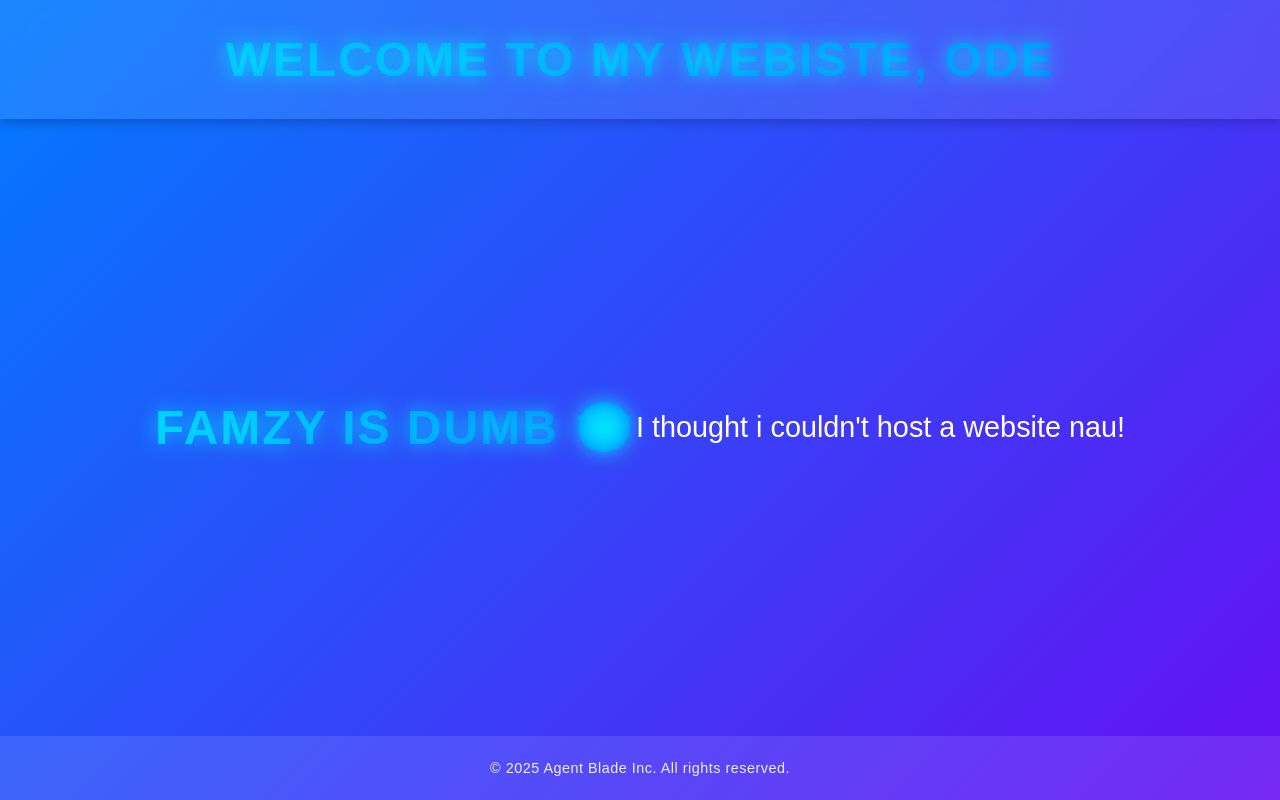
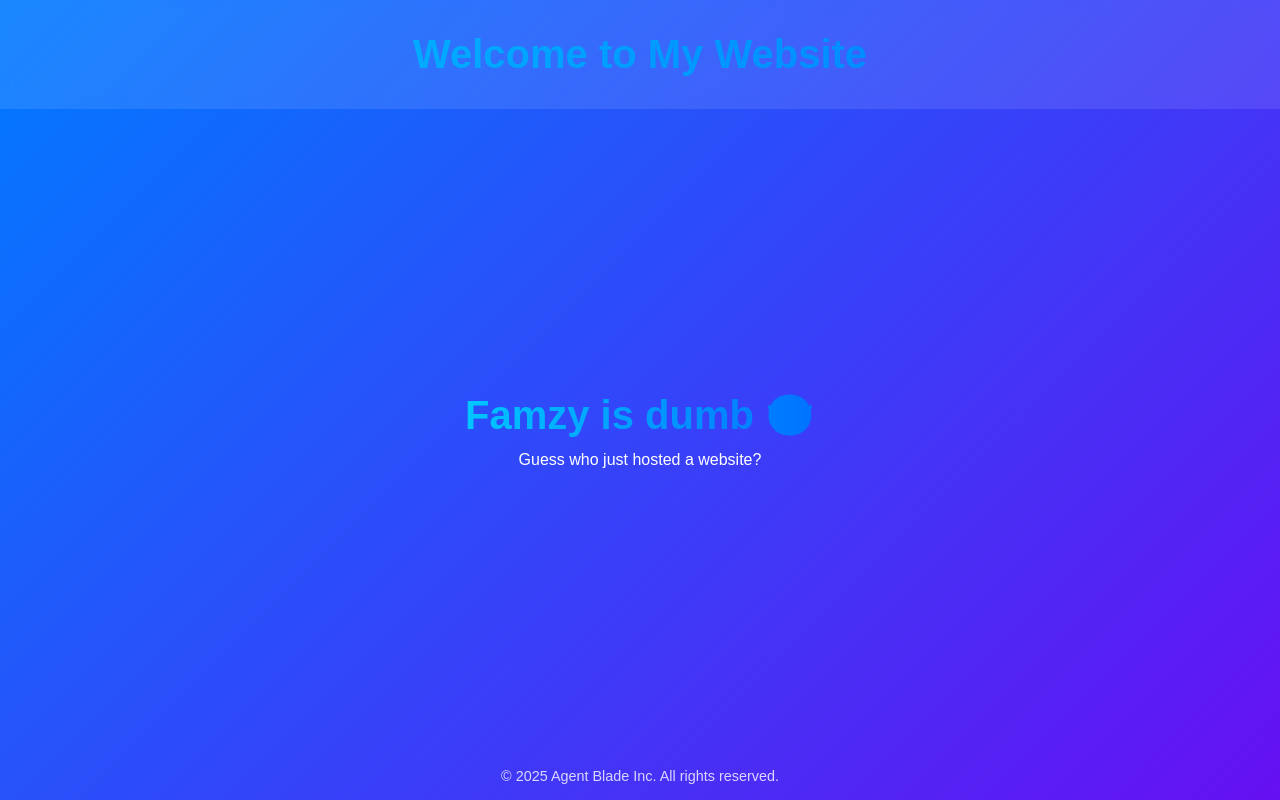
Before and after one commit to Ray-456/hosted-website, a plain HTML site: page index.html in a window 1280 px wide. Drawn offline with Linux system fonts and the light colour scheme.

Commit message:
Update index.html

```diff
--- a/index.html
+++ b/index.html
@@ -3,8 +3,7 @@
 <head>
   <meta charset="UTF-8">
   <meta name="viewport" content="width=device-width, initial-scale=1.0">
-  <meta http-equiv="X-UA-Compatible" content="IE=edge">
-  <title>Rayhans Website</title>
+  <title>Rayhan’s Website</title>
   <style>
     * {
       margin: 0;
@@ -17,97 +16,55 @@
       min-height: 100vh;
       display: flex;
       flex-direction: column;
+      justify-content: space-between;
+      text-align: center;
       background: linear-gradient(135deg, #007bff, #6610f2);
-      color: #fff;
+      color: white;
     }
 
     header {
-      text-align: center;
       padding: 2rem 1rem;
+      font-size: 1.5rem;
+      font-weight: 600;
       background: rgba(255, 255, 255, 0.1);
-      backdrop-filter: blur(10px);
-      box-shadow: 0 4px 10px rgba(0, 0, 0, 0.2);
+      backdrop-filter: blur(6px);
     }
 
     h1 {
       font-size: 2.5rem;
-      letter-spacing: 1px;
-      text-transform: uppercase;
-      animation: fadeIn 1s ease-in-out;
+      background: linear-gradient(90deg, #00c6ff, #0072ff);
+      -webkit-background-clip: text;
+      -webkit-text-fill-color: transparent;
     }
 
     main {
       flex: 1;
       display: flex;
+      flex-direction: column;
       align-items: center;
       justify-content: center;
-      text-align: center;
-      font-size: 1.8rem;
-      padding: 2rem;
-      animation: floatUp 1.2s ease-in-out;
+      gap: 0.8rem;
     }
 
     footer {
-      text-align: center;
-      padding: 1.5rem;
-      background: rgba(255, 255, 255, 0.1);
+      padding: 1rem;
       font-size: 0.9rem;
-      letter-spacing: 0.5px;
-      color: #eee;
+      opacity: 0.8;
     }
-
-    @keyframes fadeIn {
-      from { opacity: 0; transform: translateY(-20px); }
-      to { opacity: 1; transform: translateY(0); }
-    }
-
-    @keyframes floatUp {
-      from { opacity: 0; transform: translateY(30px); }
-      to { opacity: 1; transform: translateY(0); }
-    }
-
-    /* Optional glow hover effect for text */
-    main p:hover {
-      text-shadow: 0 0 20px #fff;
-      transition: 0.3s ease;
-      cursor: pointer;
-    }
-
-    h1 {
-  font-size: 3rem;
-  font-weight: 700;
-  letter-spacing: 2px;
-  text-transform: uppercase;
-  color: #fff;
-  text-shadow: 0 0 15px rgba(255, 255, 255, 0.5);
-  background: linear-gradient(90deg, #00c6ff, #0072ff);
-  -webkit-background-clip: text;
-  -webkit-text-fill-color: transparent;
-  animation: shine 3s infinite linear;
-}
-
-/* Smooth glowing motion */
-@keyframes shine {
-  0% { text-shadow: 0 0 10px rgba(0, 255, 255, 0.5); }
-  50% { text-shadow: 0 0 25px rgba(0, 255, 255, 0.9); }
-  100% { text-shadow: 0 0 10px rgba(0, 255, 255, 0.5); }
-}
-
   </style>
 </head>
 <body>
   <header>
-    <h1>Welcome to My Webiste, Ode</h1>
+    <h1>Welcome to My Website</h1>
   </header>
 
   <main>
     <h1>Famzy is dumb 😎</h1>
-    <p>I thought i couldn't host a website nau!</p>
+    <p>Guess who just hosted a website?</p>
   </main>
 
   <footer>
     <p>&copy; 2025 Agent Blade Inc. All rights reserved.</p>
   </footer>
-
 </body>
 </html>
```
